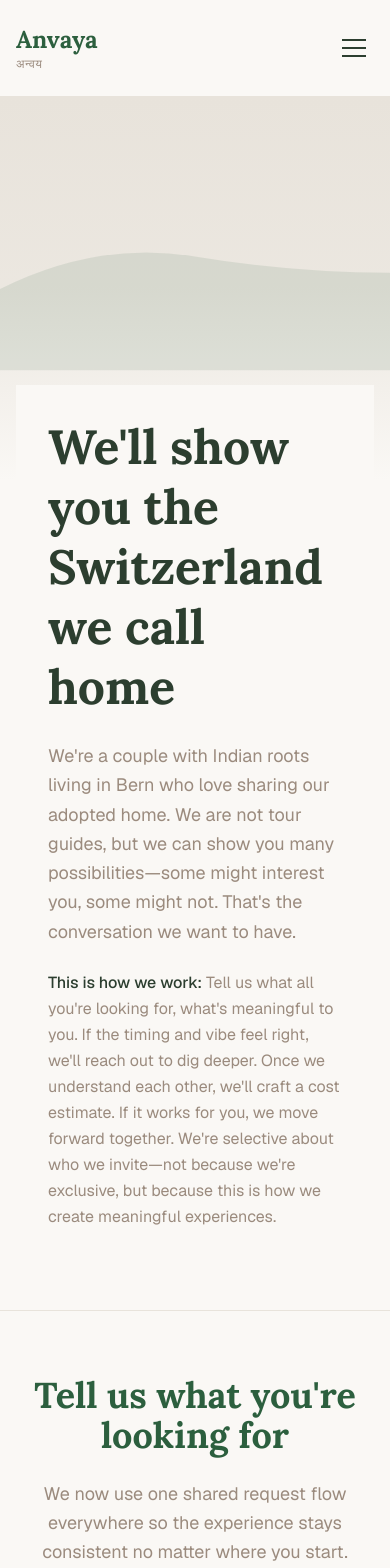
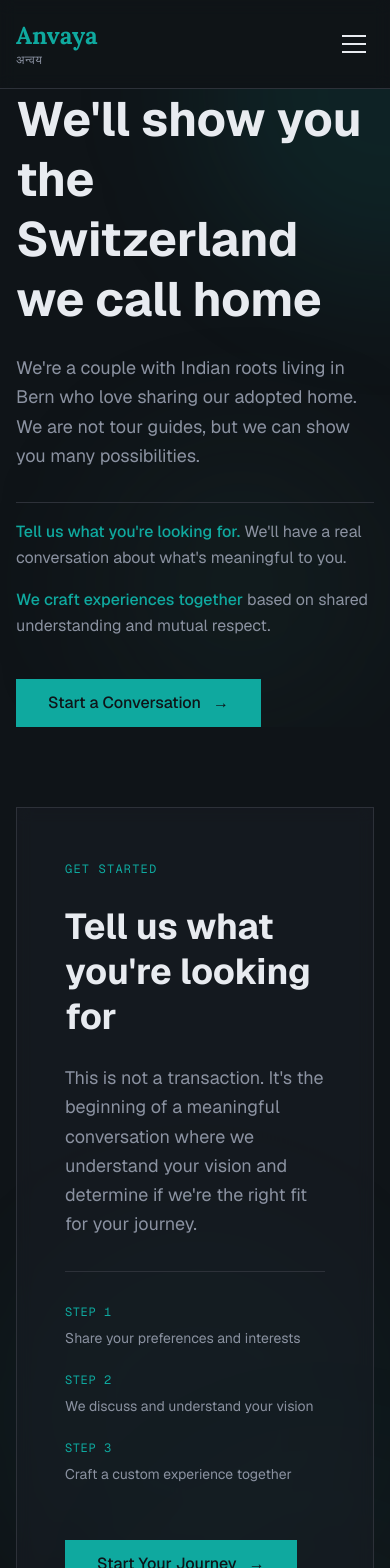
Before and after one commit to nitishspatkar/anvaya, a Next.js app: page / in a window 390 px wide. Shown: the top 1568 px of the page. Built offline with nearby package versions, Linux system fonts and the light colour scheme.

Commit message:
redesign Anvaya with dark modern aesthetic
Shift to sophisticated dark palette and bold contemporary layout

```diff
--- a/app/globals.css
+++ b/app/globals.css
@@ -4,40 +4,40 @@
 @custom-variant dark (&:is(.dark *));
 
 :root {
-  /* Warm Anvaya Minimalism Palette */
-  --background: #FAF8F5;
-  --foreground: #2C3E2F;
-  --card: #FAF8F5;
-  --card-foreground: #2C3E2F;
-  --popover: #FFFFFF;
-  --popover-foreground: #2C3E2F;
-  --primary: #2C5F3E;
-  --primary-foreground: #FAF8F5;
-  --secondary: #8B7355;
-  --secondary-foreground: #FAF8F5;
-  --muted: #E8E3DB;
-  --muted-foreground: #9B8B7E;
-  --accent: #2C5F3E;
-  --accent-foreground: #FAF8F5;
-  --destructive: #DC4444;
-  --destructive-foreground: #FAF8F5;
-  --border: #E8E3DB;
-  --input: #FAF8F5;
-  --ring: #2C5F3E;
-  --chart-1: #2C5F3E;
-  --chart-2: #8B7355;
-  --chart-3: #D4A574;
-  --chart-4: #C99A6E;
-  --chart-5: #9B8B7E;
+  /* Dark Modern: Deep Teal & Forest Palette */
+  --background: #0F1418;
+  --foreground: #E8EBF0;
+  --card: #1A1F26;
+  --card-foreground: #E8EBF0;
+  --popover: #1A1F26;
+  --popover-foreground: #E8EBF0;
+  --primary: #0FA99F;
+  --primary-foreground: #0F1418;
+  --secondary: #2D5A52;
+  --secondary-foreground: #E8EBF0;
+  --muted: #2D3139;
+  --muted-foreground: #8B92A1;
+  --accent: #0FA99F;
+  --accent-foreground: #0F1418;
+  --destructive: #EF4444;
+  --destructive-foreground: #0F1418;
+  --border: #2D3139;
+  --input: #1A1F26;
+  --ring: #0FA99F;
+  --chart-1: #0FA99F;
+  --chart-2: #2D5A52;
+  --chart-3: #4A7F77;
+  --chart-4: #138A83;
+  --chart-5: #56A9A0;
   --radius: 0;
-  --sidebar: #FAF8F5;
-  --sidebar-foreground: #2C3E2F;
-  --sidebar-primary: #2C5F3E;
-  --sidebar-primary-foreground: #FAF8F5;
-  --sidebar-accent: #8B7355;
-  --sidebar-accent-foreground: #FAF8F5;
-  --sidebar-border: #E8E3DB;
-  --sidebar-ring: #2C5F3E;
+  --sidebar: #0F1418;
+  --sidebar-foreground: #E8EBF0;
+  --sidebar-primary: #0FA99F;
+  --sidebar-primary-foreground: #0F1418;
+  --sidebar-accent: #2D5A52;
+  --sidebar-accent-foreground: #E8EBF0;
+  --sidebar-border: #2D3139;
+  --sidebar-ring: #0FA99F;
 }
 
 .dark {
--- a/components/footer.tsx
+++ b/components/footer.tsx
@@ -3,45 +3,45 @@ import Logo from '@/components/logo'
 
 export default function Footer() {
   return (
-    <footer className="bg-background border-t border-border">
-      <div className="max-w-7xl mx-auto px-4 md:px-8 py-12 md:py-16">
-        <div className="grid grid-cols-1 md:grid-cols-4 gap-8 mb-12">
+    <footer className="bg-card/50 border-t border-border">
+      <div className="max-w-7xl mx-auto px-4 md:px-8 py-16 md:py-20">
+        <div className="grid grid-cols-1 md:grid-cols-4 gap-12 md:gap-8 mb-12 md:mb-16">
           {/* Brand */}
-          <div className="md:col-span-1">
+          <div className="md:col-span-1 space-y-4">
             <Logo
               className="mb-4"
-              latinClassName="font-serif text-xl font-bold text-primary"
+              latinClassName="font-bold text-lg text-accent"
               devanagariClassName="text-xs text-muted-foreground tracking-wide"
             />
             <p className="text-sm text-muted-foreground leading-relaxed">
-              Experience Switzerland through the eyes of locals who call it home.
+              Curated travel experiences for those who seek authentic connection to place.
             </p>
           </div>
 
-          {/* Links */}
+          {/* Navigation */}
           <div>
-            <h4 className="text-sm font-semibold text-foreground mb-4">Navigation</h4>
-            <nav className="space-y-2">
-              <Link href="/experiences" className="block text-sm text-muted-foreground hover:text-primary transition">
+            <h4 className="text-xs font-semibold text-foreground mb-6 uppercase tracking-widest">Navigation</h4>
+            <nav className="space-y-3">
+              <Link href="/experiences" className="block text-sm text-muted-foreground hover:text-accent transition">
                 Experiences
               </Link>
-              <Link href="/gallery" className="block text-sm text-muted-foreground hover:text-primary transition">
+              <Link href="/gallery" className="block text-sm text-muted-foreground hover:text-accent transition">
                 Gallery
               </Link>
-              <Link href="/about" className="block text-sm text-muted-foreground hover:text-primary transition">
+              <Link href="/about" className="block text-sm text-muted-foreground hover:text-accent transition">
                 Our Story
               </Link>
             </nav>
           </div>
 
-          {/* More Links */}
+          {/* Contact */}
           <div>
-            <h4 className="text-sm font-semibold text-foreground mb-4">Contact</h4>
-            <div className="space-y-2">
-              <a href="mailto:hello@alpine.ch" className="block text-sm text-muted-foreground hover:text-primary transition">
+            <h4 className="text-xs font-semibold text-foreground mb-6 uppercase tracking-widest">Contact</h4>
+            <div className="space-y-3">
+              <a href="mailto:hello@alpine.ch" className="block text-sm text-muted-foreground hover:text-accent transition">
                 hello@alpine.ch
               </a>
-              <a href="https://wa.me/41123456789" className="block text-sm text-muted-foreground hover:text-primary transition">
+              <a href="https://wa.me/41123456789" className="block text-sm text-muted-foreground hover:text-accent transition">
                 WhatsApp
               </a>
             </div>
@@ -49,18 +49,29 @@ export default function Footer() {
 
           {/* Location */}
           <div>
-            <h4 className="text-sm font-semibold text-foreground mb-4">Location</h4>
-            <p className="text-sm text-muted-foreground">
-              Bern, Switzerland
+            <h4 className="text-xs font-semibold text-foreground mb-6 uppercase tracking-widest">Location</h4>
+            <p className="text-sm text-muted-foreground leading-relaxed">
+              Bern,<br />
+              Switzerland
             </p>
           </div>
         </div>
 
         {/* Divider */}
-        <div className="border-t border-border pt-8">
-          <p className="text-xs text-muted-foreground text-center">
-            © 2024 Anvaya Hosting. All rights reserved.
-          </p>
+        <div className="border-t border-border pt-8 md:pt-12">
+          <div className="flex flex-col md:flex-row items-center justify-between gap-6">
+            <p className="text-xs text-muted-foreground">
+              © 2024 Anvaya Hosting. All rights reserved.
+            </p>
+            <div className="flex items-center gap-6">
+              <a href="#" className="text-xs text-muted-foreground hover:text-accent transition">
+                Privacy
+              </a>
+              <a href="#" className="text-xs text-muted-foreground hover:text-accent transition">
+                Terms
+              </a>
+            </div>
+          </div>
         </div>
       </div>
     </footer>
--- a/components/header.tsx
+++ b/components/header.tsx
@@ -8,8 +8,8 @@ export default function Header() {
   const [isOpen, setIsOpen] = useState(false);
 
   return (
-    <header className="sticky top-0 z-50 bg-background border-b border-border">
-      <div className="max-w-7xl mx-auto px-4 md:px-8 py-6 flex items-center justify-between">
+    <header className="sticky top-0 z-50 bg-background/80 backdrop-blur border-b border-border">
+      <div className="max-w-7xl mx-auto px-4 md:px-8 py-5 flex items-center justify-between">
         {/* Logo */}
         <div className="flex-shrink-0">
           <Logo />
@@ -17,20 +17,20 @@ export default function Header() {
 
         {/* Desktop Nav */}
         <nav className="hidden md:flex items-center gap-8">
-          <Link href="/experiences" className="text-sm text-foreground hover:text-primary transition">
+          <Link href="/experiences" className="text-sm text-foreground/80 hover:text-accent transition duration-200">
             Experiences
           </Link>
-          <Link href="/gallery" className="text-sm text-foreground hover:text-primary transition">
+          <Link href="/gallery" className="text-sm text-foreground/80 hover:text-accent transition duration-200">
             Gallery
           </Link>
-          <Link href="/about" className="text-sm text-foreground hover:text-primary transition">
+          <Link href="/about" className="text-sm text-foreground/80 hover:text-accent transition duration-200">
             About
           </Link>
         </nav>
 
         {/* CTA Button */}
         <div className="hidden md:block">
-          <Link href="/request-trip" className="bg-primary text-primary-foreground px-6 py-2 text-sm font-medium hover:bg-primary/90 transition inline-block">
+          <Link href="/request-trip" className="bg-accent text-accent-foreground px-6 py-2 text-sm font-medium hover:bg-accent/90 transition inline-block">
             Request a Trip
           </Link>
         </div>
@@ -49,18 +49,18 @@ export default function Header() {
 
         {/* Mobile Menu */}
       {isOpen && (
-        <div className="md:hidden bg-background border-b border-border">
+        <div className="md:hidden bg-background/80 backdrop-blur border-b border-border">
           <nav className="px-4 py-4 space-y-4">
-            <Link href="/experiences" className="block text-sm text-foreground hover:text-primary transition">
+            <Link href="/experiences" className="block text-sm text-foreground/80 hover:text-accent transition">
               Experiences
             </Link>
-            <Link href="/gallery" className="block text-sm text-foreground hover:text-primary transition">
+            <Link href="/gallery" className="block text-sm text-foreground/80 hover:text-accent transition">
               Gallery
             </Link>
-            <Link href="/about" className="block text-sm text-foreground hover:text-primary transition">
+            <Link href="/about" className="block text-sm text-foreground/80 hover:text-accent transition">
               About
             </Link>
-            <Link href="/request-trip" className="w-full inline-block text-center bg-primary text-primary-foreground px-6 py-2 text-sm font-medium hover:bg-primary/90 transition">
+            <Link href="/request-trip" className="w-full inline-block text-center bg-accent text-accent-foreground px-6 py-2 text-sm font-medium hover:bg-accent/90 transition">
               Request a Trip
             </Link>
           </nav>
--- a/components/sections/hero.tsx
+++ b/components/sections/hero.tsx
@@ -1,28 +1,59 @@
 export default function Hero() {
   return (
     <section className="relative w-full">
-      {/* Hero Image Placeholder */}
-      <div className="w-full h-96 md:h-[500px] bg-gradient-to-b from-muted via-muted/80 to-background relative flex items-center justify-center overflow-hidden">
-        <div className="absolute inset-0 opacity-10">
-          <svg className="w-full h-full" viewBox="0 0 1200 500">
-            <path d="M0,250 Q300,100 600,150 T1200,200 L1200,500 L0,500 Z" fill="#2C5F3E" />
-          </svg>
-        </div>
-      </div>
+      {/* Dark Hero with Gradient Accent */}
+      <div className="relative w-full min-h-[600px] md:min-h-[700px] bg-background flex items-center overflow-hidden">
+        {/* Geometric Accent Elements */}
+        <div className="absolute top-0 right-0 w-96 h-96 bg-accent/10 rounded-full blur-3xl -mr-48 -mt-48" />
+        <div className="absolute bottom-0 left-1/4 w-72 h-72 bg-secondary/10 rounded-full blur-3xl" />
 
-      {/* Content */}
-      <div className="max-w-4xl mx-auto px-4 md:px-8 -mt-24 relative z-10">
-        <div className="bg-background rounded-none p-8 md:p-12 mb-8 md:mb-12">
-          <h1 className="font-serif text-5xl md:text-6xl font-bold text-foreground mb-6 leading-tight">
-            We&apos;ll show you the Switzerland we call home
-          </h1>
+        <div className="relative z-10 max-w-6xl mx-auto px-4 md:px-8 w-full">
+          <div className="grid grid-cols-1 lg:grid-cols-2 gap-12 lg:gap-16 items-center">
+            {/* Text Content */}
+            <div className="space-y-8">
+              <div className="space-y-6">
+                <h1 className="text-5xl md:text-6xl lg:text-7xl font-bold text-foreground leading-tight">
+                  We&apos;ll show you the Switzerland we call home
+                </h1>
 
-          <p className="text-lg md:text-xl text-muted-foreground mb-6 leading-relaxed max-w-2xl">
-            We're a couple with Indian roots living in Bern who love sharing our adopted home. We are not tour guides, but we can show you many possibilities—some might interest you, some might not. That's the conversation we want to have.
-          </p>
-          <p className="text-base text-muted-foreground leading-relaxed max-w-2xl mb-4">
-            <span className="font-medium text-foreground">This is how we work:</span> Tell us what all you're looking for, what's meaningful to you. If the timing and vibe feel right, we'll reach out to dig deeper. Once we understand each other, we'll craft a cost estimate. If it works for you, we move forward together. We're selective about who we invite—not because we're exclusive, but because this is how we create meaningful experiences.
-          </p>
+                <p className="text-lg md:text-xl text-muted-foreground leading-relaxed max-w-xl">
+                  We're a couple with Indian roots living in Bern who love sharing our adopted home. We are not tour guides, but we can show you many possibilities.
+                </p>
+              </div>
+
+              {/* Key Points */}
+              <div className="space-y-4 pt-4 border-t border-border">
+                <p className="text-base text-muted-foreground leading-relaxed max-w-2xl">
+                  <span className="text-accent font-medium">Tell us what you&apos;re looking for.</span> We'll have a real conversation about what&apos;s meaningful to you.
+                </p>
+                <p className="text-base text-muted-foreground leading-relaxed max-w-2xl">
+                  <span className="text-accent font-medium">We craft experiences together</span> based on shared understanding and mutual respect.
+                </p>
+              </div>
+
+              {/* CTA */}
+              <div className="pt-2">
+                <a href="/request-trip" className="inline-flex items-center gap-3 bg-accent text-accent-foreground px-8 py-3 font-medium hover:bg-accent/90 transition group">
+                  Start a Conversation
+                  <span className="group-hover:translate-x-1 transition">→</span>
+                </a>
+              </div>
+            </div>
+
+            {/* Visual Element */}
+            <div className="hidden lg:flex items-center justify-center">
+              <div className="relative w-80 h-80">
+                {/* Geometric shapes */}
+                <div className="absolute inset-0 bg-gradient-to-br from-accent/20 to-secondary/10 rounded-lg transform rotate-45" />
+                <div className="absolute inset-12 bg-accent/10 rounded-lg" />
+                <div className="absolute inset-24 border-2 border-accent/30 rounded-lg" />
+                <div className="absolute top-1/2 left-1/2 transform -translate-x-1/2 -translate-y-1/2 text-center">
+                  <p className="text-accent text-sm font-mono tracking-wider">EST. 2018</p>
+                  <p className="text-foreground/40 text-xs mt-2">Living & Sharing</p>
+                </div>
+              </div>
+            </div>
+          </div>
         </div>
       </div>
     </section>
--- a/components/sections/initial-inquiry.tsx
+++ b/components/sections/initial-inquiry.tsx
@@ -2,26 +2,52 @@ import Link from 'next/link'
 
 export default function InitialInquiry() {
   return (
-    <section className="py-16 md:py-24 bg-background border-y border-border">
-      <div className="max-w-3xl mx-auto px-4 md:px-8">
-        <div className="space-y-6 text-center">
-          <h2 className="font-serif text-4xl md:text-5xl font-bold text-primary">
-            Tell us what you&apos;re looking for
-          </h2>
-          <p className="text-lg text-muted-foreground leading-relaxed">
-            We now use one shared request flow everywhere so the experience stays consistent no
-            matter where you start.
-          </p>
-          <p className="text-base text-muted-foreground leading-relaxed">
-            This is not a booking. It&apos;s the start of a conversation where we learn your
-            preferences and see if we&apos;re the right fit.
-          </p>
-          <div className="pt-2">
+    <section className="py-20 md:py-32 bg-background relative overflow-hidden">
+      {/* Accent Elements */}
+      <div className="absolute top-1/2 right-0 w-96 h-96 bg-accent/5 rounded-full blur-3xl" />
+      <div className="absolute -bottom-32 left-1/3 w-96 h-96 bg-secondary/5 rounded-full blur-3xl" />
+
+      <div className="max-w-3xl mx-auto px-4 md:px-8 relative z-10">
+        {/* Content Box */}
+        <div className="border border-border bg-card/50 backdrop-blur p-12 md:p-16 space-y-8">
+          <div className="space-y-6">
+            <div className="inline-block">
+              <span className="text-xs font-mono text-accent tracking-widest uppercase">Get Started</span>
+            </div>
+
+            <h2 className="text-4xl md:text-5xl font-bold text-foreground leading-tight">
+              Tell us what you&apos;re looking for
+            </h2>
+
+            <p className="text-lg text-muted-foreground leading-relaxed">
+              This is not a transaction. It's the beginning of a meaningful conversation where we understand your vision and determine if we're the right fit for your journey.
+            </p>
+          </div>
+
+          {/* Info Grid */}
+          <div className="grid grid-cols-1 md:grid-cols-3 gap-6 border-t border-border pt-8">
+            <div className="space-y-2">
+              <p className="text-xs text-accent font-mono uppercase tracking-wider">Step 1</p>
+              <p className="text-sm text-muted-foreground">Share your preferences and interests</p>
+            </div>
+            <div className="space-y-2">
+              <p className="text-xs text-accent font-mono uppercase tracking-wider">Step 2</p>
+              <p className="text-sm text-muted-foreground">We discuss and understand your vision</p>
+            </div>
+            <div className="space-y-2">
+              <p className="text-xs text-accent font-mono uppercase tracking-wider">Step 3</p>
+              <p className="text-sm text-muted-foreground">Craft a custom experience together</p>
+            </div>
+          </div>
+
+          {/* CTA */}
+          <div className="pt-6">
             <Link
               href="/request-trip"
-              className="inline-block bg-primary text-primary-foreground px-8 py-3 font-medium hover:bg-primary/90 transition"
+              className="inline-flex items-center gap-3 bg-accent text-accent-foreground px-8 py-3 font-medium hover:bg-accent/90 transition group"
             >
-              Request a Trip
+              Start Your Journey
+              <span className="group-hover:translate-x-1 transition">→</span>
             </Link>
           </div>
         </div>
```
Also changed, not shown: components/sections/about-hosts.tsx (+48 -18 lines), components/sections/gallery-preview.tsx (+42 -16 lines), components/sections/testimonial.tsx (+32 -10 lines).
